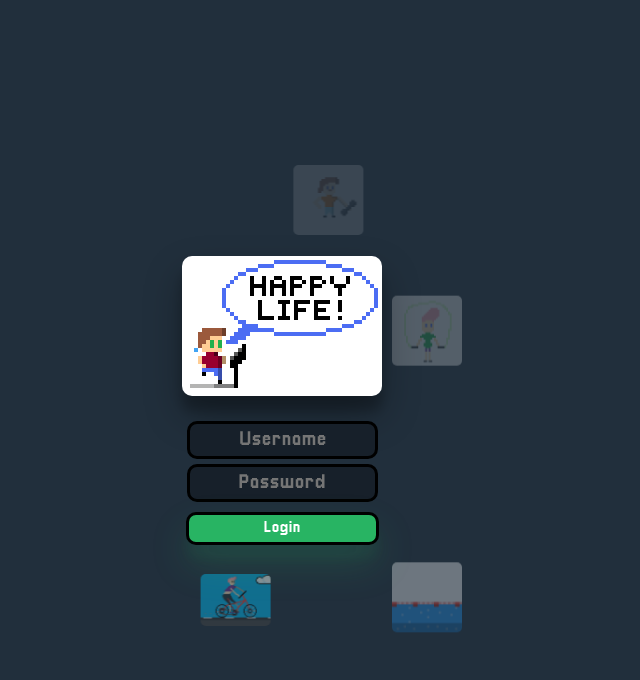
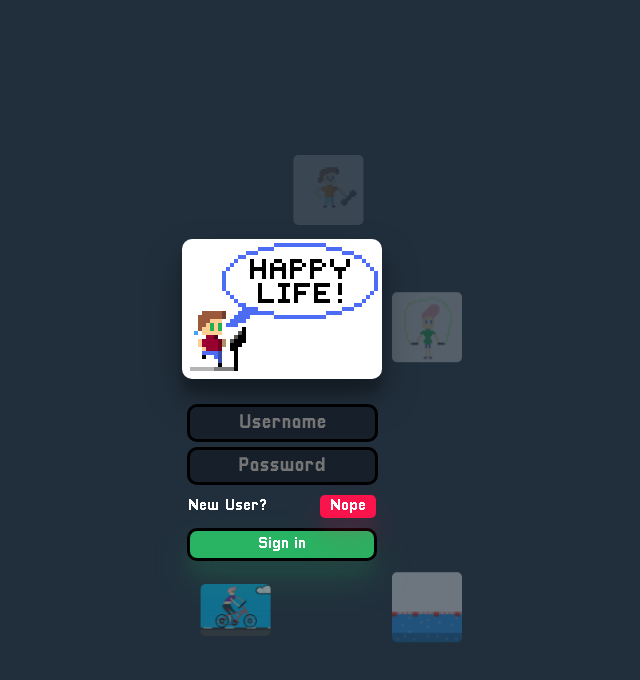
Before and after one commit to MrAliTheGreat/HappyLife, a React (Vite) app in the folder Client/: page / in a window 1280 px wide. Shown: the top 680 px of the page, without its empty margins (358-998 px from the left). Built offline with nearby package versions, Linux system fonts and the light colour scheme.

Commit message:
Add new user section

```diff
--- a/Client/src/components/Login.jsx
+++ b/Client/src/components/Login.jsx
@@ -14,8 +14,8 @@ const login = ({ setRender }) => {
 
     const [username, setUsername] = useState("")
     const [password, setPassword] = useState("")
+    const [answer, setAnswer] = useState(false)
     const [enter, setEnter] = useState(true)
-
 
     const handleLogin = () => {
         console.log(`Username: ${username}`)
@@ -41,7 +41,13 @@ const login = ({ setRender }) => {
                 <img className={styles.logo} src="/animations/Run.gif" />
                 <input className={styles.input} placeholder="Username" type="text" value={username} onChange={(e) => setUsername(e.target.value)} />
                 <input className={styles.input} placeholder="Password" type="password" value={password} onChange={(e) => setPassword(e.target.value)} />
-                <button className={styles.button} onClick={handleLogin}> Login </button>
+                <div className={styles.new}>
+                    New User?
+                    <div className={`${styles.answer} ${answer ? styles.answerFlipYes : styles.answerFlipNo}`} onClick={() => setAnswer(!answer)}>
+                        {answer ? "Yeah" : "Nope"}
+                    </div>
+                </div>
+                <button className={styles.button} onClick={handleLogin}> {answer ? "Sign up" : "Sign in"} </button>
             </div>
         </div>
     )
--- a/Client/src/components/welcome.jsx
+++ b/Client/src/components/welcome.jsx
@@ -2,7 +2,7 @@ import styles from "../styles/welcome.module.css"
 
 const welcome = () => {
     // Find this out from user's token
-    const username = "Margirit"
+    const username = "Dr"
 
     return(
         <div className={styles.main}>
--- a/Client/src/styles/login.module.css
+++ b/Client/src/styles/login.module.css
@@ -31,7 +31,7 @@
 .rotating {
     position: absolute;
     width: 70px;
-    transform: translate(-145px, -200px);
+    transform: translate(-145px, -210px);
     border-radius: 5px;
     opacity: 0;
     animation: circle 12s linear infinite, circleOpacity 12s linear forwards;
@@ -61,31 +61,64 @@
     font-family: "Pixellari", sans-serif;
     font-size: 16px;
     color: #FFFFFF;
-    width: 193px;
+    width: 190px;
     margin-top: 10px;
     padding: 5px;
     border-radius: 10px;
     border: 3px solid black;
     background-color: #28B463;
     box-shadow: #28b46330 0px 19px 38px, #28b46310 0px 15px 12px;
+    box-sizing: border-box;
 }
 
 .button:active {
     transform: translate(1px, 1px);
 }
 
+.new {
+    display: flex;
+    width: 190px;
+    justify-content: space-between;
+    align-items: center;
+    color: #FFFFFF;
+    font-family: "Pixellari", sans-serif;
+    margin-top: 10px;
+    padding: 0px 1px;
+    box-sizing: border-box;
+}
+
+.answer {
+    background-color: #FB134C;
+    box-shadow: #FB134C30 0px 19px 38px, #FB134C10 0px 15px 12px;
+    align-items: center;
+    padding: 3px 10px;
+    border-radius: 5px;
+}
+
+.answer:hover {
+    cursor: pointer;
+}
+
+.answerFlipNo {
+    animation: flipNo 0.5s linear forwards;
+}
+
+.answerFlipYes {
+    animation: flipYes 0.5s linear forwards;
+}
+
 @keyframes circle {
     25%{
-        transform: translate(145px, -200px);
+        transform: translate(145px, -210px);
     }
     50%{
-        transform: translate(145px, 200px);
+        transform: translate(145px, 210px);
     }
     75%{
-        transform: translate(-145px, 200px);
+        transform: translate(-145px, 210px);
     }
     100%{
-        transform: translate(-145px, -200px);
+        transform: translate(-145px, -210px);
     }
 }
 
@@ -122,6 +155,30 @@
     }
 }
 
+@keyframes flipNo {
+    0%{
+        background-color: #28B463;
+        box-shadow: #28B46330 0px 19px 38px, #28B46310 0px 15px 12px;
+    }
+    100%{
+        background-color: #FB134C;
+        box-shadow: #FB134C30 0px 19px 38px, #FB134C10 0px 15px 12px;
+        transform: rotateY(360deg);
+    }
+}
+
+@keyframes flipYes {
+    0%{
+        background-color: #FB134C;
+        box-shadow: #FB134C30 0px 19px 38px, #FB134C10 0px 15px 12px;
+    }
+    100%{
+        background-color: #28B463;
+        box-shadow: #28B46330 0px 19px 38px, #28B46310 0px 15px 12px;
+        transform: rotateY(360deg);
+    }
+}
+
 .main img:nth-of-type(1) {
     animation-delay: 0s;
 }
```
